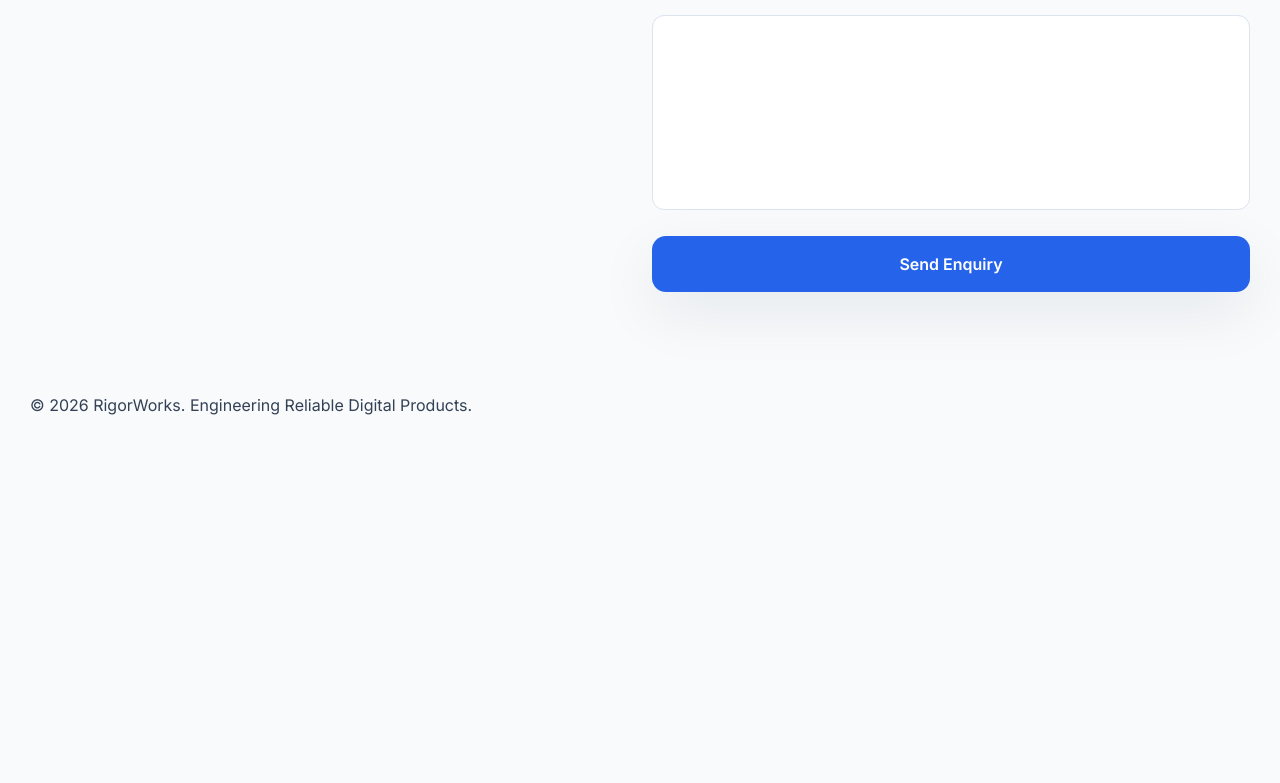
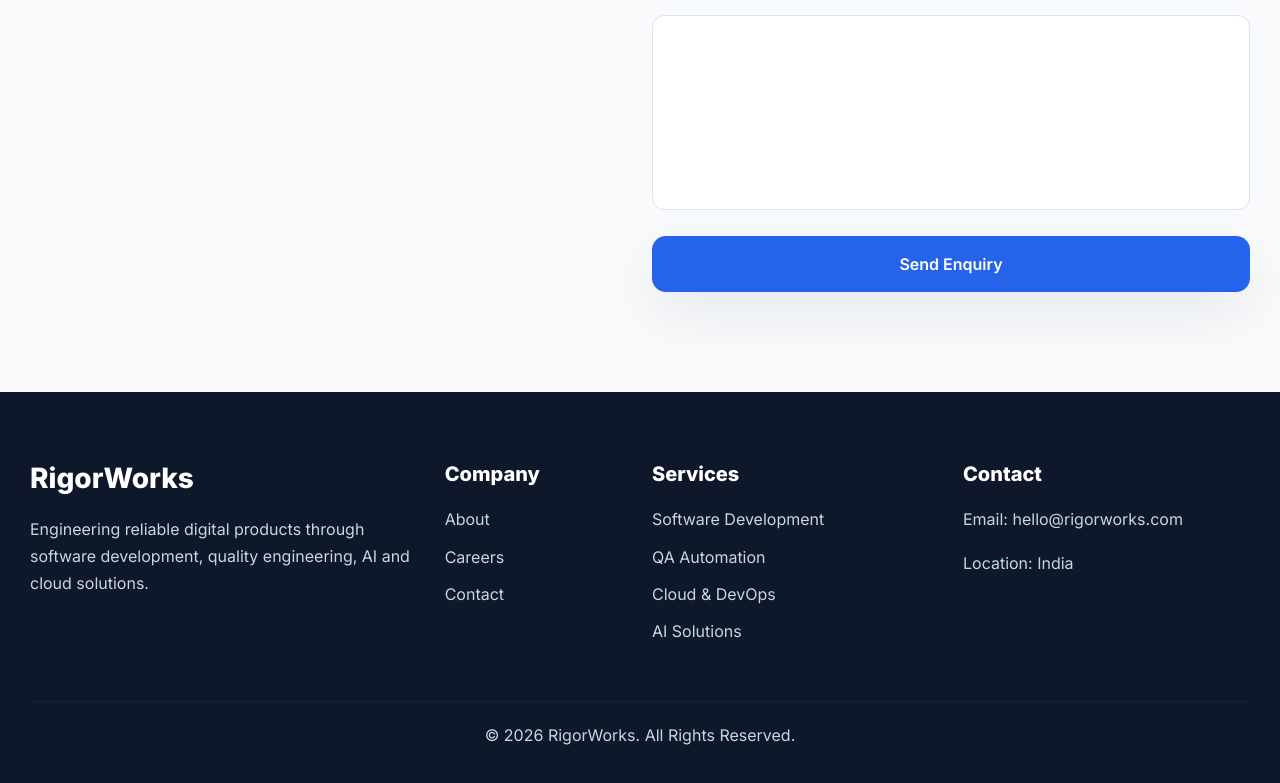
Before and after one commit to NeerajNegi11/rigorcraft-website, a website: page index.html in a window 1280 px wide. Shown: the part 3380-4163 px from the top of the page. Before the commit the page ends 3816 px from the top, so only its background shows below. Drawn offline with nearby package versions, Linux system fonts and the light colour scheme.

Commit message:
Add Professional footer

```diff
--- a/assets/css/style.css
+++ b/assets/css/style.css
@@ -335,3 +335,44 @@ color:#CBD5E1;
 margin:0;
 
 }
+
+/* Footer */
+
+.footer{
+background:#0F172A;
+color:#fff;
+padding:70px 0 20px;
+}
+
+.footer h3,
+.footer h5{
+color:#fff;
+margin-bottom:20px;
+}
+
+.footer p{
+color:#CBD5E1;
+}
+
+.footer-links{
+list-style:none;
+padding:0;
+}
+
+.footer-links li{
+margin-bottom:10px;
+}
+
+.footer-links a{
+color:#CBD5E1;
+text-decoration:none;
+}
+
+.footer-links a:hover{
+color:#fff;
+}
+
+.footer hr{
+border-color:#334155;
+margin:40px 0 20px;
+}
--- a/index.html
+++ b/index.html
@@ -503,17 +503,66 @@ Send Enquiry
 
 </section>
 
-<footer>
+<footer class="footer">
 
 <div class="container">
 
+<div class="row">
+
+<div class="col-lg-4">
+
+<h3>RigorWorks</h3>
+
 <p>
+Engineering reliable digital products through software development,
+quality engineering, AI and cloud solutions.
+</p>
 
-© 2026 RigorWorks.
+</div>
 
-Engineering Reliable Digital Products.
+<div class="col-lg-2">
 
-</p>
+<h5>Company</h5>
+
+<ul class="footer-links">
+<li><a href="#">About</a></li>
+<li><a href="#">Careers</a></li>
+<li><a href="#">Contact</a></li>
+</ul>
+
+</div>
+
+<div class="col-lg-3">
+
+<h5>Services</h5>
+
+<ul class="footer-links">
+<li><a href="#">Software Development</a></li>
+<li><a href="#">QA Automation</a></li>
+<li><a href="#">Cloud & DevOps</a></li>
+<li><a href="#">AI Solutions</a></li>
+</ul>
+
+</div>
+
+<div class="col-lg-3">
+
+<h5>Contact</h5>
+
+<p>Email: hello@rigorworks.com</p>
+<p>Location: India</p>
+
+</div>
+
+</div>
+
+<hr>
+
+<div class="text-center">
+
+<p>© 2026 RigorWorks. All Rights Reserved.</p>
+
+</div>
 
 </div>
 
```
